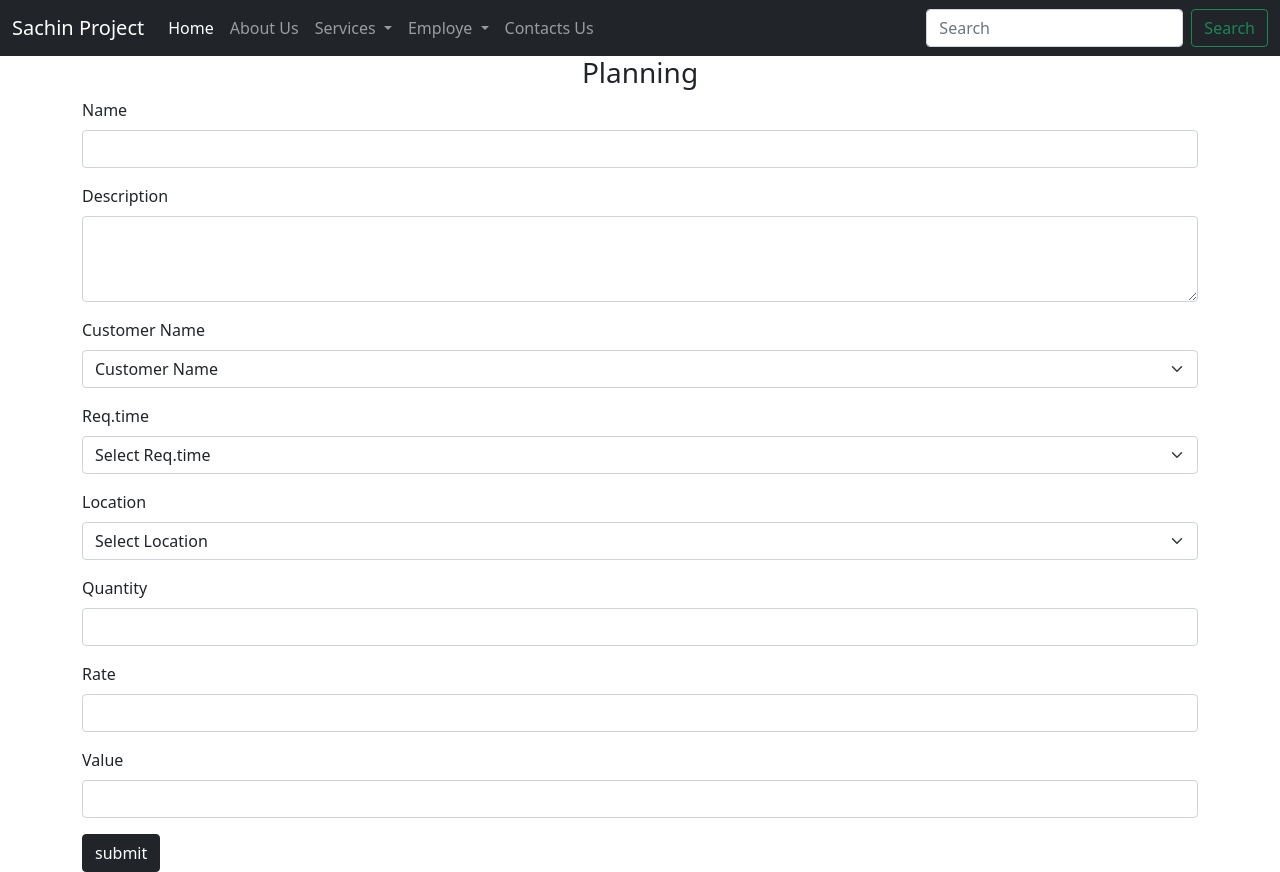
After one commit to yohhjytyts/Djano-from-scratch, a Django app: page /employee/planning in a window 1280 px wide. The commit adds this page. Run offline with Django 3.2, Linux system fonts and the light colour scheme.

Commit message:
updated!!!

```diff
--- a/Hello/home/admin.py
+++ b/Hello/home/admin.py
@@ -1,5 +1,6 @@
 from django.contrib import admin
-from home.models import Contact
+from home.models import Contact, Planning
 
 # Register your models here.
 admin.site.register(Contact)
+admin.site.register(Planning)
--- a/Hello/home/urls.py
+++ b/Hello/home/urls.py
@@ -7,5 +7,6 @@ urlpatterns = [
     path('about',views.about,name='about'),
     path('services',views.services,name='services'),
     path('contact',views.contact,name='contact'),
-    path('employe',views.employe,name='employe')
+    path('employee/planning',views.employe_planning,name='employe'),
+    path('employee/viewplanning',views.employe_viewplanning,name='employe'),
 ]
--- a/Hello/home/views.py
+++ b/Hello/home/views.py
@@ -1,9 +1,10 @@
-from django.shortcuts import render, HttpResponse
+from django.shortcuts import render, HttpResponse , redirect
 from datetime import datetime
-from home.models import Contact
+from home.models import *
 from django.contrib import messages
 
 # Create your views here.
+#password is Sachin$$$***000
 def index(request):
     return render(request,'index.html')
     #return HttpResponse('Hello welcome to sachin world!!!')
@@ -23,4 +24,30 @@ def contact(request):
     return render(request,'contact.html')
 def employe(request):
     return render(request,'employe.html')
-   # return HttpResponse('Hello welcome contacts page!!!')
+   # return HttpResponse('Hello welcome contacts page!!!)'
+
+def employe_planning(request):
+    if request.method=="POST":
+        name=request.POST.get('name')
+        desc=request.POST.get('desc')
+        C_name=request.POST.get('C_name')
+        R_time=request.POST.get('R_time')
+        loc=request.POST.get('location')
+        quantity=request.POST.get('quantity')
+        rate=request.POST.get('rate')
+        value=request.POST.get('value')
+        planning = Planning(name=name, desc=desc, C_name=C_name, time=R_time, loc=loc, quantity=quantity,rate=rate,value=value,date=datetime.today())
+        planning.save()
+
+    return render(request,'planning.html')
+
+def employe_viewplanning(request):
+    return render(request,'viewplanning.html')
+
+#login & logout
+
+# def login(request):
+#     return render(request,'login.html')
+
+# def logout(request):
+#     return render(request,'logout.html')
--- a/Hello/templates/base.html
+++ b/Hello/templates/base.html
@@ -37,11 +37,11 @@
           </ul>
         </li>
         <li class="nav-item dropdown">
-          <a class="nav-link dropdown-toggle" href="/services" id="navbarDropdown" role="button" data-bs-toggle="dropdown" aria-expanded="false">
+          <a class="nav-link dropdown-toggle"  id="navbarDropdown" role="button" data-bs-toggle="dropdown" aria-expanded="false">
             Employe
           </a>
           <ul class="dropdown-menu" aria-labelledby="navbarDropdown">
-            <li><a class="dropdown-item" href="/services">Planning</a></li>
+            <li><a class="dropdown-item" href="/employee/planning">Planning</a></li>
             <li><a class="dropdown-item" href="/services">View Planning</a></li>
           </ul>
         </li>
--- /dev/null
+++ b/Hello/templates/planning.html
@@ -0,0 +1,67 @@
+{% extends 'base.html' %}
+{% block title %}Planning {% endblock title %}
+{% block body %}
+
+<div class="container">
+<h3 class="text-center"> Planning </h3>
+<form method="post" action="/employee/planning">
+
+{% csrf_token %}
+
+<div class="mb-3">
+  <label for="name" class="form-label">Name</label>
+  <input type="text" class="form-control" id="name" name="name">
+</div>
+<div class="mb-3">
+  <label for="desc" class="form-label">Description</label>
+  <textarea class="form-control" id="about" name="desc" rows="3"></textarea>
+</div>
+<div class="mb-3">
+  <label for="C_name" class="form-label">Customer Name</label>
+  <select class="form-select"  id="C_name" name="C_name" aria-label="Default select example">
+  <option selected>Customer Name</option>
+  <option value="1">Sachin</option>
+  <option value="2">Shiva</option>
+  <option value="3">Pooja</option>
+</select>
+</div>
+
+<div class="mb-3">
+  <label for="time" class="form-label">Req.time</label>
+  <select class="form-select" id="time" name="R_time" aria-label="Default select example">
+  <option selected>Select Req.time</option>
+  <option value="1">One</option>
+  <option value="2">Two</option>
+  <option value="3">Three</option>
+</select>
+</div>
+
+<div class="mb-3">
+  <label for="loc" class="form-label">Location</label>
+  <select class="form-select"  id="loc" name="location" aria-label="Default select example">
+  <option selected>Select Location</option>
+  <option value="1">Mumbai</option>
+  <option value="2">Bangalore</option>
+  <option value="3">Surat</option>
+</select>
+</div>
+
+<div class="mb-3">
+  <label for="quantity" class="form-label">Quantity</label>
+  <input type="number" class="form-control" id="quantity" name="quantity">
+</div>
+
+<div class="mb-3">
+  <label for="rate" class="form-label">Rate</label>
+  <input type="number" class="form-control" id="rate" name="rate">
+</div>
+
+<div class="mb-3">
+  <label for="value" class="form-label">Value</label>
+  <input type="number" class="form-control" id="value" name="value">
+</div>
+
+  <button class="btn btn-dark" type="submit">submit</button>
+
+</form>
+{% endblock body %}
```
Also changed, not shown: Hello/home/models.py (+14 -1 lines), Hello/templates/about.html (+10 -1 lines), Hello/db.sqlite3, Hello/home/migrations/0003_planning.py (added), Hello/static/img/8.jfif (added).
